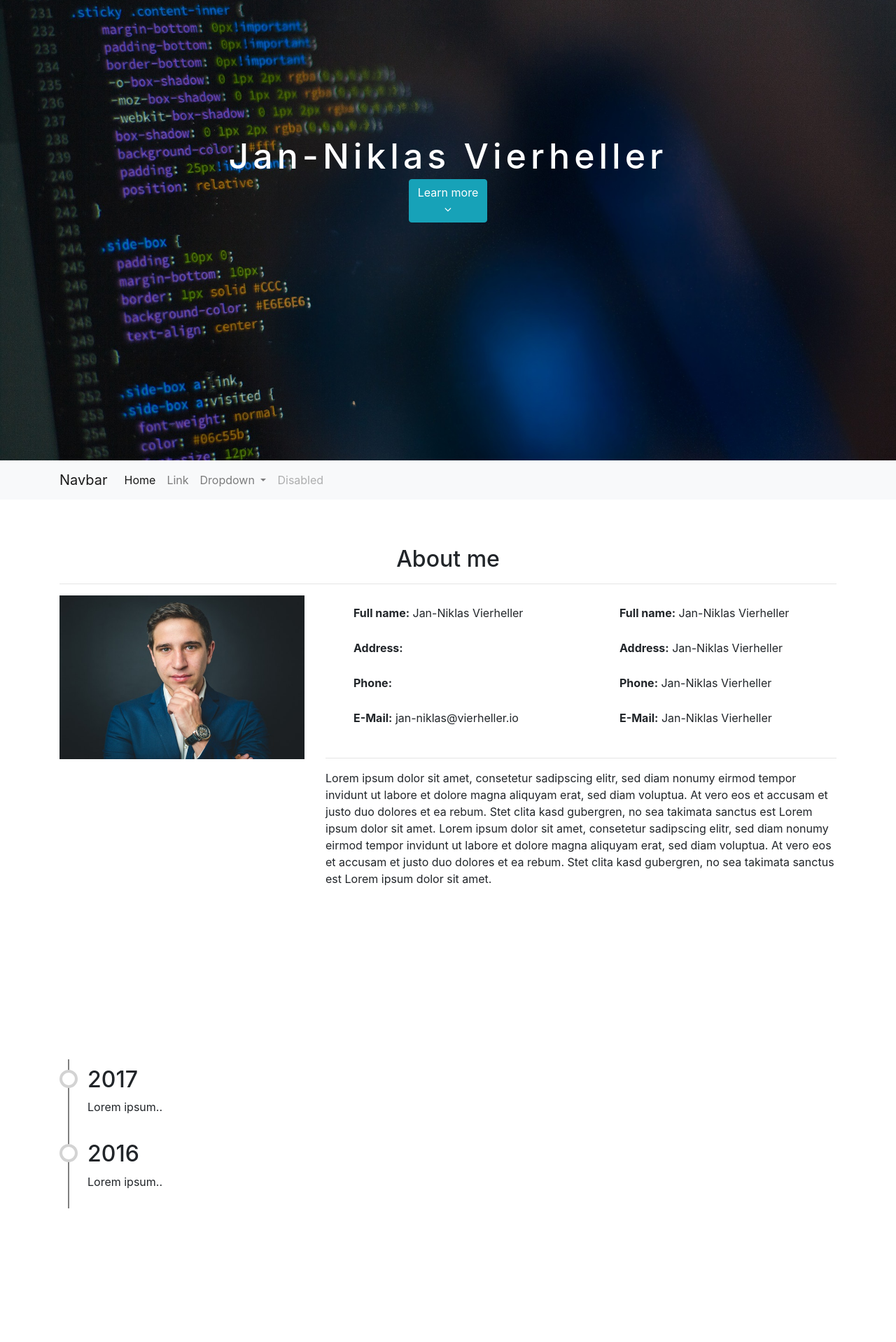
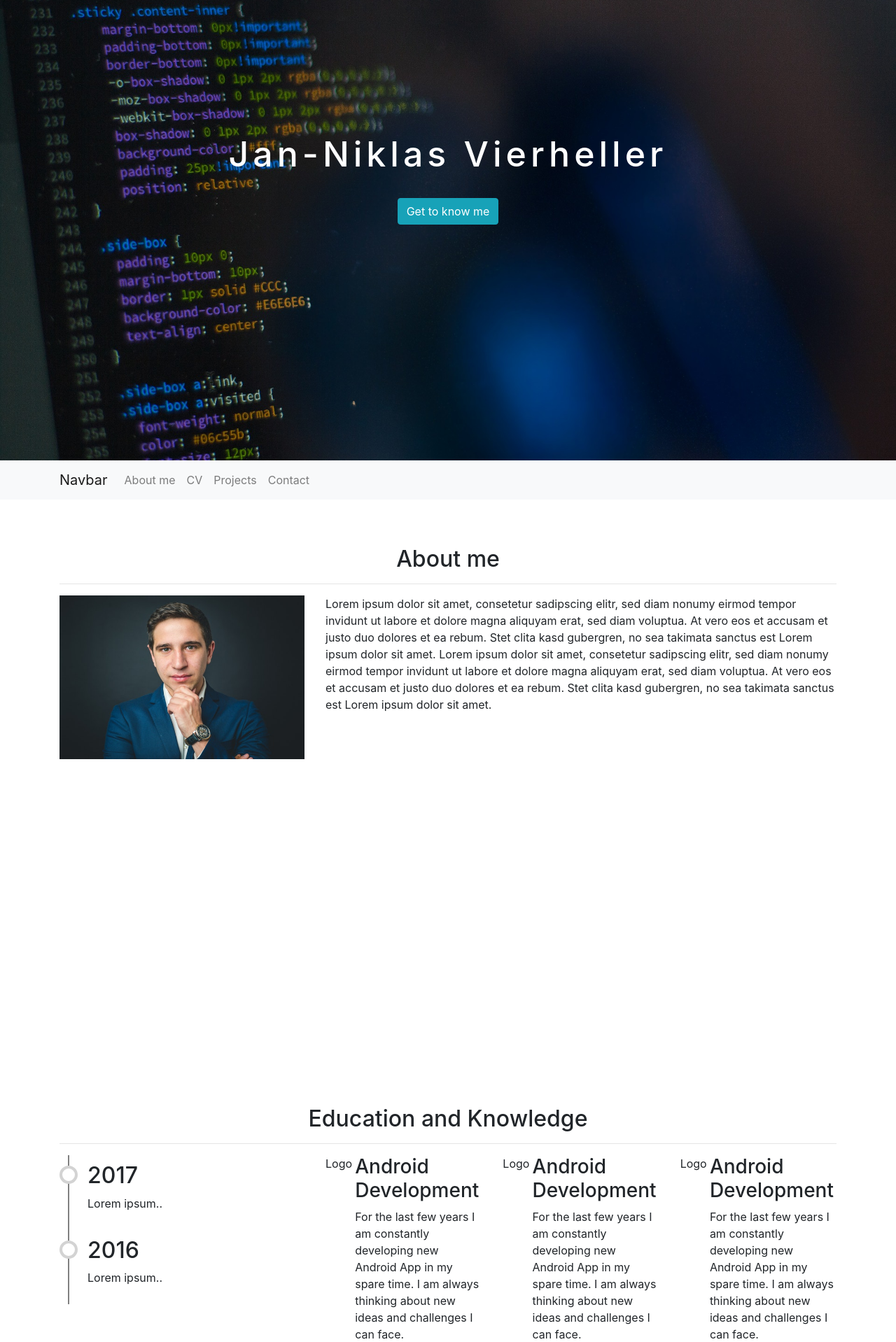
Before and after one commit to Vierheller/vierheller.tech, a PHP site: page / in a window 1280 px wide. Shown: the part 142-2060 px from the top of the page at 70% size. Run offline with PHP 8.4, Linux system fonts and the light colour scheme; some libraries are stand-ins or nearby versions.

Commit message:
Implemented additional layout

```diff
--- a/output/css/style.css
+++ b/output/css/style.css
@@ -1,5 +1,8 @@
 html body {
   box-sizing: border-box;
+}
+#btn-landing {
+  margin-top: 30px;
 }
 .fullscreen {
   height: 100vh;
@@ -71,7 +74,7 @@ section#section-header > div.header-container h3 {
   background-color: #808080;
   top: 0;
   bottom: 0;
-  left: 30px;
+  left: 15px;
   margin-left: -3px;
 }
 /* Container around content */
@@ -105,3 +108,9 @@ section#section-header > div.header-container h3 {
   border-radius: 50%;
   z-index: 1;
 }
+footer .container {
+  border-top: 1px solid #000;
+  line-height: 50px;
+  height: 50px;
+  text-align: center;
+}
--- a/output/index.html
+++ b/output/index.html
@@ -14,7 +14,7 @@
         <section class="fullscreen parallax" id="section-header">
             <div class="header-container">
                 <h3>Jan-Niklas Vierheller</h3>
-                <button id="btn-landing" class="btn btn-info">Learn more<br><i class="fa fa-angle-down"></i></button>
+                <button id="btn-landing" class="btn btn-info">Get to know me</button>
             </div>
         </section>
 
@@ -28,25 +28,17 @@
 
                     <div class="collapse navbar-collapse" id="navbarSupportedContent">
                         <ul class="navbar-nav mr-auto">
-                            <li class="nav-item active">
-                                <a class="nav-link" href="#">Home <span class="sr-only">(current)</span></a>
+                            <li class="nav-item">
+                                <a class="nav-link" href="#section-about">About me</a>
                             </li>
                             <li class="nav-item">
-                                <a class="nav-link" href="#">Link</a>
-                            </li>
-                            <li class="nav-item dropdown">
-                                <a class="nav-link dropdown-toggle" href="#" id="navbarDropdown" role="button" data-toggle="dropdown" aria-haspopup="true" aria-expanded="false">
-                                    Dropdown
-                                </a>
-                                <div class="dropdown-menu" aria-labelledby="navbarDropdown">
-                                    <a class="dropdown-item" href="#">Action</a>
-                                    <a class="dropdown-item" href="#">Another action</a>
-                                    <div class="dropdown-divider"></div>
-                                    <a class="dropdown-item" href="#">Something else here</a>
-                                </div>
+                                <a class="nav-link" href="#section-cv">CV</a>
                             </li>
                             <li class="nav-item">
-                                <a class="nav-link disabled" href="#">Disabled</a>
+                                <a class="nav-link" href="#section-projects">Projects</a>
+                            </li>
+                            <li class="nav-item">
+                                <a class="nav-link" href="#section-contact">Contact</a>
                             </li>
                         </ul>
                     </div>
@@ -66,41 +58,6 @@
                         <img class="img" src="img/portrait.jpeg">
                     </div>
                     <div class="col-sm-12 col-md-8">
-                        <div class="row">
-                            <div class="col-sm-12 col-md-6">
-                                <ul>
-                                    <li>
-                                        <b>Full name:</b> Jan-Niklas Vierheller
-                                    </li>
-                                    <li>
-                                        <b>Address:</b>
-                                    </li>
-                                    <li>
-                                        <b>Phone:</b>
-                                    </li>
-                                    <li>
-                                        <b>E-Mail:</b> jan-niklas@vierheller.io
-                                    </li>
-                                </ul>
-                            </div>
-                            <div class="col-sm-12 col-md-6">
-                                <ul>
-                                    <li>
-                                        <b>Full name:</b> Jan-Niklas Vierheller
-                                    </li>
-                                    <li>
-                                        <b>Address:</b> Jan-Niklas Vierheller
-                                    </li>
-                                    <li>
-                                        <b>Phone:</b> Jan-Niklas Vierheller
-                                    </li>
-                                    <li>
-                                        <b>E-Mail:</b> Jan-Niklas Vierheller
-                                    </li>
-                                </ul>
-                            </div>
-                        </div>
-                        <hr>
                         <p>
                             Lorem ipsum dolor sit amet, consetetur sadipscing elitr,
                             sed diam nonumy eirmod tempor invidunt ut labore et dolore magna aliquyam erat, sed diam voluptua.
@@ -117,7 +74,15 @@
 
 
         <section id="section-cv" class="content fullscreen-min">
-            <div class="container timeline">
+            <div class="container">
+                <div class="title">
+                    <h2>Education and Knowledge</h2>
+                    <hr>
+                </div>
+
+                <div class="row">
+                    <div class="col-sm-12 col-md-4">
+                        <div class="timeline">
                             <div class="timeline-container">
                                 <div class="content">
                                     <h2>2017</h2>
@@ -131,11 +96,102 @@
                                 </div>
                             </div>
                         </div>
+                    </div>
+                    <div class="col-sm-12 col-md-8">
+                        <div class="row equal">
+                            <div class="col-lg-4 col-md-6 col-md-4">
+                                <div class="row">
+                                    <div class="col-2">Logo</div>
+                                    <div class="col-10">
+                                        <h3>Android Development</h3>
+                                        <p>For the last few years I am constantly developing new Android App in my spare time.
+                                        I am always thinking about new ideas and challenges I can face.</p>
+                                    </div>
+                                </div>
+                            </div>
+                            <div class="col-lg-4 col-md-6 col-md-4">
+                                <div class="row">
+                                    <div class="col-2">Logo</div>
+                                    <div class="col-10">
+                                        <h3>Android Development</h3>
+                                        <p>For the last few years I am constantly developing new Android App in my spare time.
+                                            I am always thinking about new ideas and challenges I can face.</p>
+                                    </div>
+                                </div>
+                            </div>
+                            <div class="col-lg-4 col-md-6 col-md-4">
+                                <div class="row">
+                                    <div class="col-2">Logo</div>
+                                    <div class="col-10">
+                                        <h3>Android Development</h3>
+                                        <p>For the last few years I am constantly developing new Android App in my spare time.
+                                            I am always thinking about new ideas and challenges I can face.</p>
+                                    </div>
+                                </div>
+                            </div>
+                            <div class="col-lg-4 col-md-6 col-md-4">
+                                <div class="row">
+                                    <div class="col-2">Logo</div>
+                                    <div class="col-10">
+                                        <h3>Android Development</h3>
+                                        <p>For the last few years I am constantly developing new Android App in my spare time.
+                                            I am always thinking about new ideas and challenges I can face.</p>
+                                    </div>
+                                </div>
+                            </div>
+                            <div class="col-lg-4 col-md-6 col-md-4">
+                                <div class="row">
+                                    <div class="col-2">Logo</div>
+                                    <div class="col-10">
+                                        <h3>Android Development</h3>
+                                        <p>For the last few years I am constantly developing new Android App in my spare time.
+                                            I am always thinking about new ideas and challenges I can face.</p>
+                                    </div>
+                                </div>
+                            </div>
+                            <div class="col-lg-4 col-md-6 col-md-4">
+                                <div class="row">
+                                    <div class="col-2">Logo</div>
+                                    <div class="col-10">
+                                        <h3>Android Development</h3>
+                                        <p>For the last few years I am constantly developing new Android App in my spare time.
+                                            I am always thinking about new ideas and challenges I can face.</p>
+                                    </div>
+                                </div>
+                            </div>
+                        </div>
+                    </div>
+                </div>
+            </div>
         </section>
 
-        <button class="btn btn-info">
-            Hello
-        </button>
+        <section id="section-projects" class="content fullscreen-min">
+            <div class="container">
+                <div class="title">
+                    <h2>About me</h2>
+                    <hr>
+                </div>
+
+                Projects
+            </div>
+        </section>
+
+        <section id="section-contact" class="content fullscreen-min">
+            <div class="container">
+                <div class="title">
+                    <h2>About me</h2>
+                    <hr>
+                </div>
+
+                Contact
+            </div>
+        </section>
+
+        <footer>
+            <div class="container">
+                Impressum
+            </div>
+        </footer>
 
         <script src="js/lib/jquery/jquery-3.2.1.min.js" ></script>
         <script src="js/scrolling.js"></script>
```
Also changed, not shown: style.styl (+12 -1 lines). Lines whose indentation alone changed are shown as unchanged.
